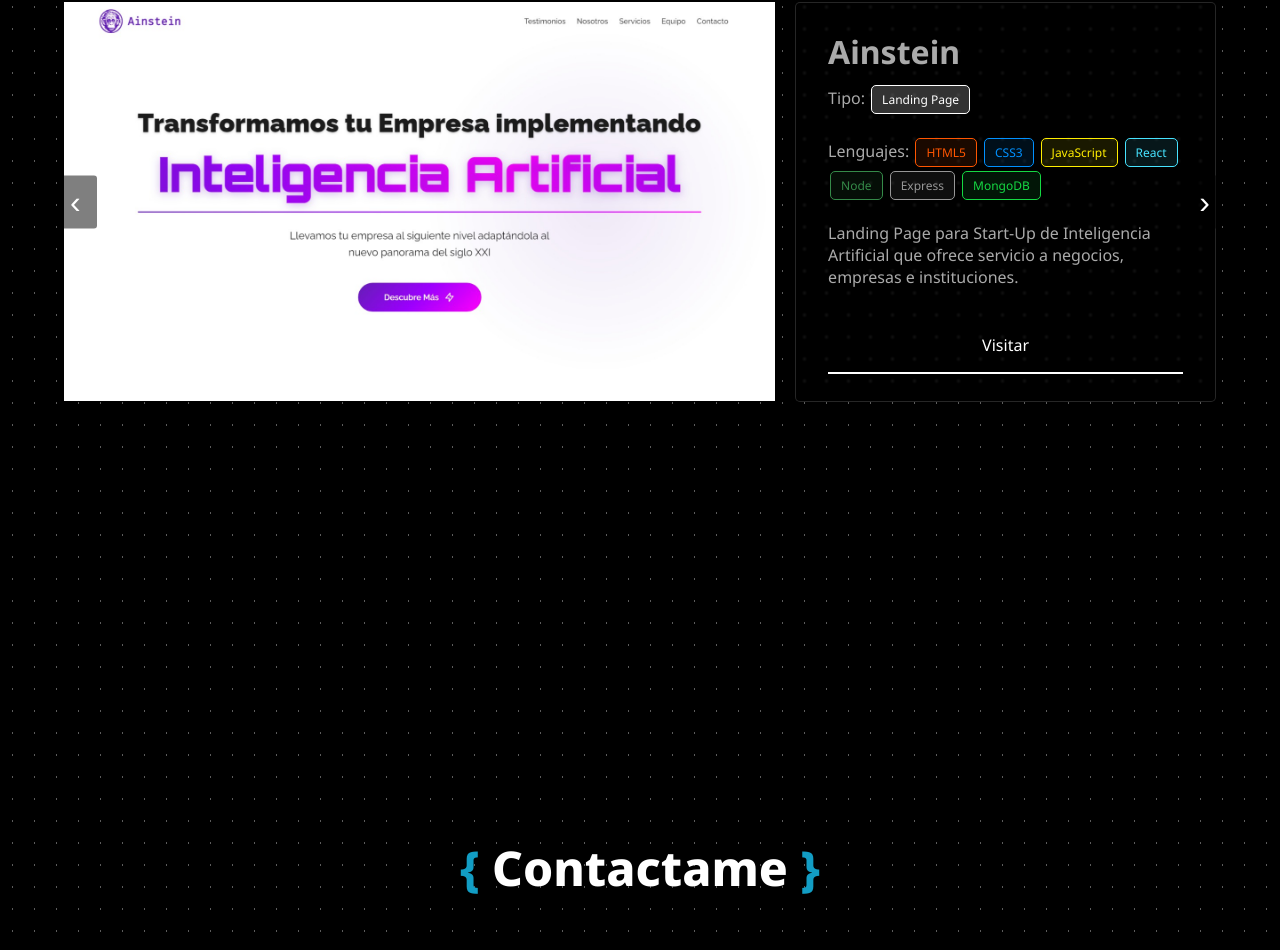
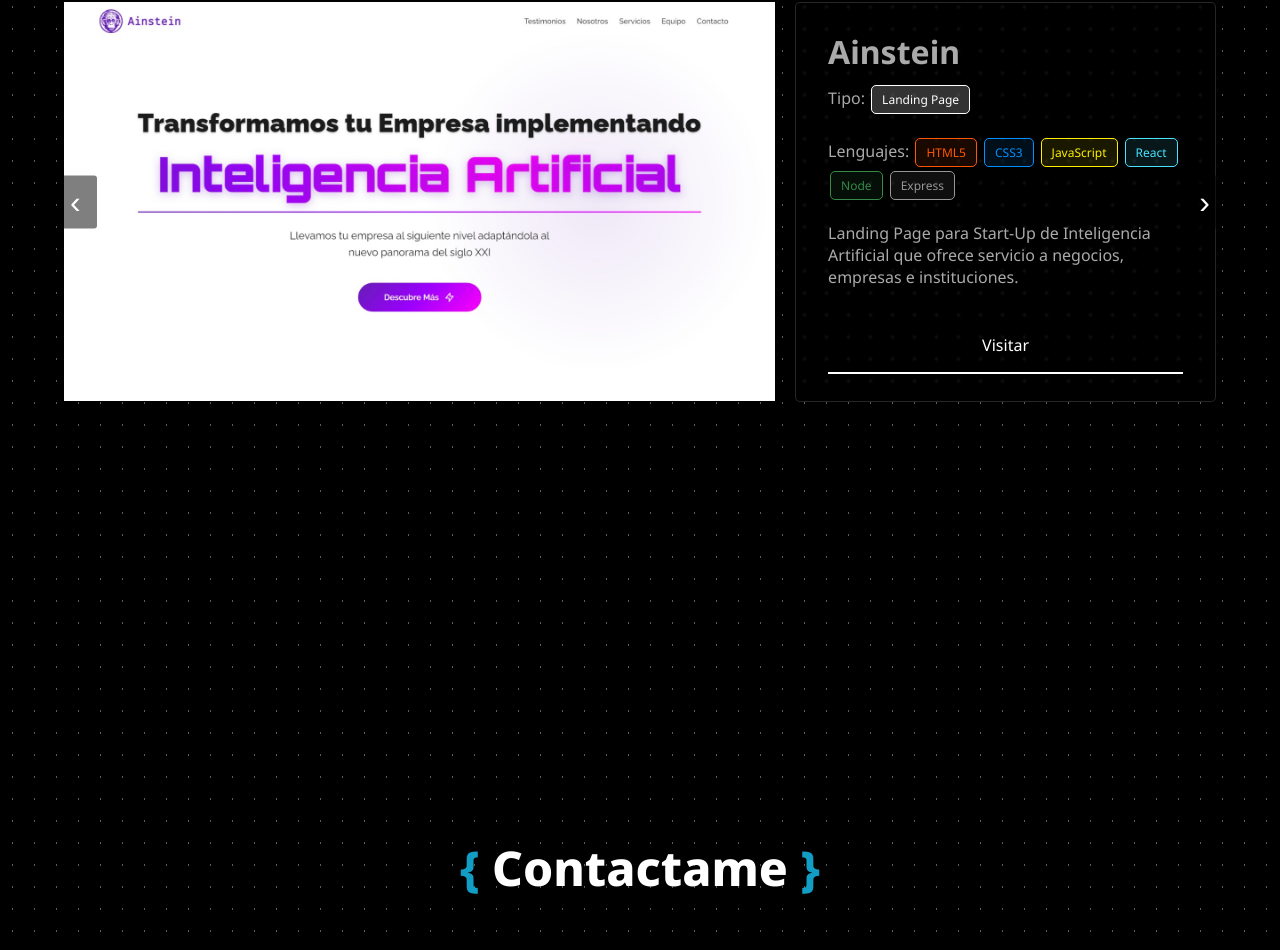
Before and after one commit to SamuelGonzalezOfficial/Portfolio, a React (Vite) app: page / in a window 1280 px wide. Shown: the part 2671-3621 px from the top of the page. Built offline with nearby package versions, Linux system fonts and the light colour scheme.

Commit message:
We fix tags in Ainstein project (we dont use mongoDB in that project)

```diff
--- a/src/features/Projects/Projects.jsx
+++ b/src/features/Projects/Projects.jsx
@@ -42,7 +42,7 @@
                 Tipo: <span className="tag">Landing Page</span>
               </p>
               <p>
-                Lenguajes: <span className="tag tag-html">HTML5</span><span className="tag tag-css">CSS3</span><span className="tag tag-js">JavaScript</span><span className="tag tag-react">React</span><span className="tag tag-node">Node</span><span className="tag tag-express">Express</span><span className="tag tag-mongo">MongoDB</span>
+                Lenguajes: <span className="tag tag-html">HTML5</span><span className="tag tag-css">CSS3</span><span className="tag tag-js">JavaScript</span><span className="tag tag-react">React</span><span className="tag tag-node">Node</span><span className="tag tag-express">Express</span>
               </p>
               <p>
                 Landing Page para Start-Up de Inteligencia Artificial que ofrece servicio a negocios, empresas e instituciones.
```
